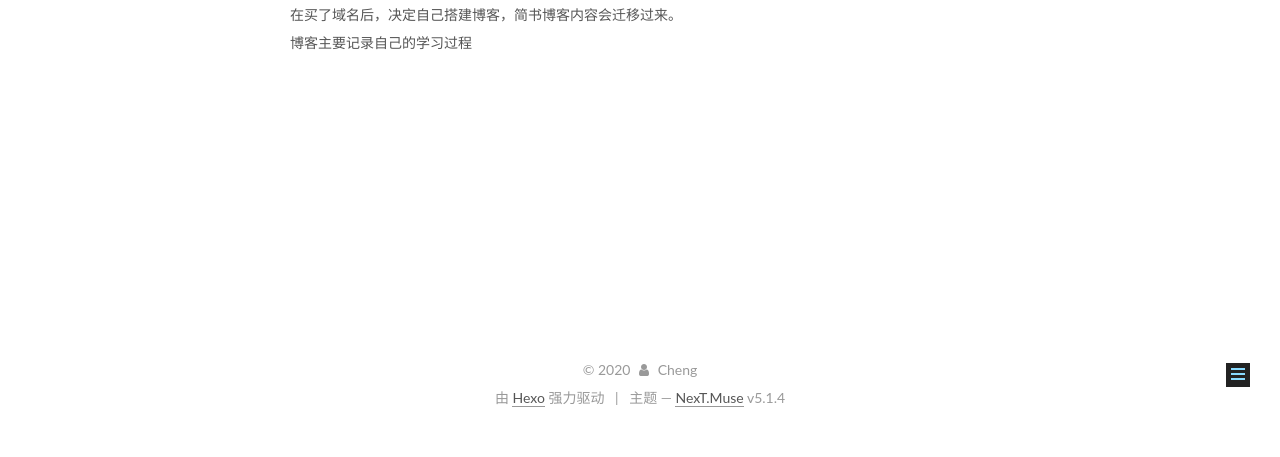
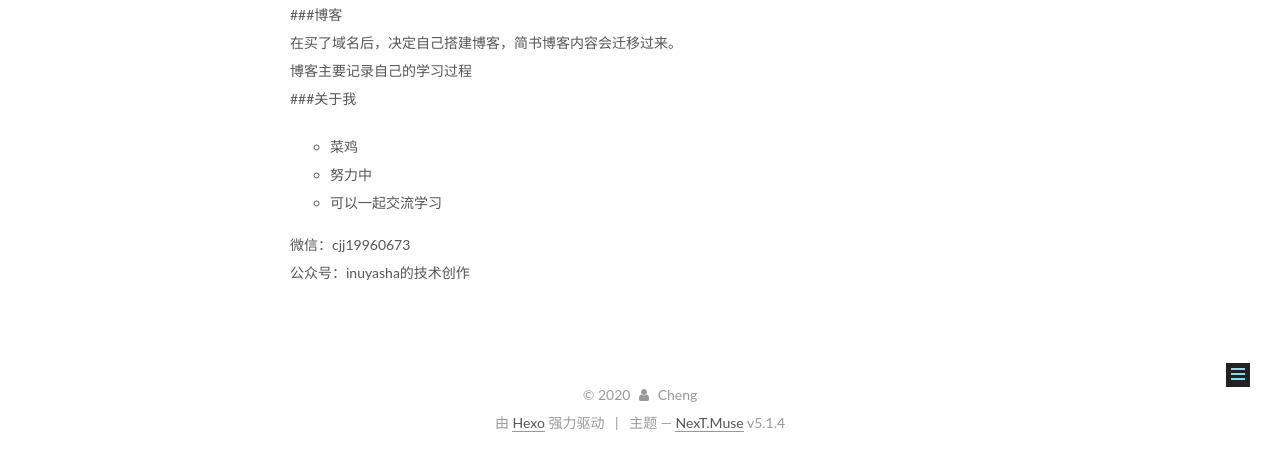
Before and after one commit to InuYasha000/InuYasha000.github.io, a plain HTML site: page about/index.html in a window 1280 px wide. Shown: the part 368-825 px from the top of the page. Before the commit the page ends 800 px from the top, so only its background shows below. Drawn offline with Linux system fonts and the light colour scheme.

Commit message:
Site updated: 2020-07-18 13:03:00

```diff
--- a/about/index.html
+++ b/about/index.html
@@ -79,14 +79,14 @@
 
 
 
-<meta name="description" content="在买了域名后，决定自己搭建博客，简书博客内容会迁移过来。博客主要记录自己的学习过程">
+<meta name="description" content="###博客在买了域名后，决定自己搭建博客，简书博客内容会迁移过来。博客主要记录自己的学习过程###关于我  菜鸡 努力中 可以一起交流学习  微信：cjj19960673公众号：inuyasha的技术创作">
 <meta property="og:type" content="website">
 <meta property="og:title" content="关于博客和我">
 <meta property="og:url" content="https://www.inuyasha.vip/m/about/index.html">
 <meta property="og:site_name" content="Hexo">
-<meta property="og:description" content="在买了域名后，决定自己搭建博客，简书博客内容会迁移过来。博客主要记录自己的学习过程">
+<meta property="og:description" content="###博客在买了域名后，决定自己搭建博客，简书博客内容会迁移过来。博客主要记录自己的学习过程###关于我  菜鸡 努力中 可以一起交流学习  微信：cjj19960673公众号：inuyasha的技术创作">
 <meta property="article:published_time" content="2020-07-18T04:39:32.000Z">
-<meta property="article:modified_time" content="2020-07-18T04:58:22.132Z">
+<meta property="article:modified_time" content="2020-07-18T05:02:40.829Z">
 <meta property="article:author" content="Cheng">
 <meta name="twitter:card" content="summary">
 
@@ -300,7 +300,13 @@
       <div class="post-body">
 
 
-          <p>在买了域名后，决定自己搭建博客，简书博客内容会迁移过来。<br>博客主要记录自己的学习过程</p>
+          <p>###博客<br>在买了域名后，决定自己搭建博客，简书博客内容会迁移过来。<br>博客主要记录自己的学习过程<br>###关于我</p>
+<ul>
+<li>菜鸡</li>
+<li>努力中</li>
+<li>可以一起交流学习</li>
+</ul>
+<p>微信：cjj19960673<br>公众号：inuyasha的技术创作</p>
 
 
       </div>
--- a/css/main.css
+++ b/css/main.css
@@ -1822,7 +1822,7 @@ pre .javascript .function {
   width: 4px;
   height: 4px;
   border-radius: 50%;
-  background: #c44f82;
+  background: #ff67e0;
 }
 .links-of-blogroll {
   font-size: 13px;
```
